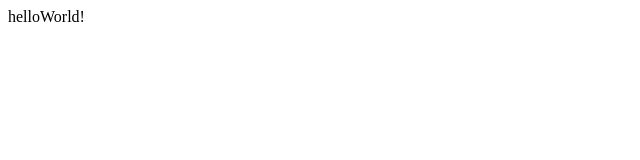
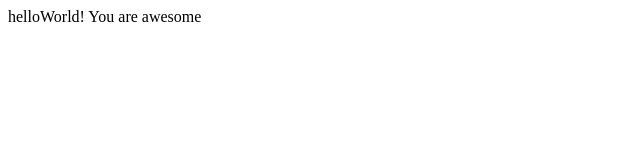
Before and after one commit to Rama24krishna/demo, a plain HTML site: page index.html in a window 1280 px wide. Shown: the whole page, without its empty margins (0-640 px from the left). Drawn offline with Linux system fonts and the light colour scheme.

Commit message:
my first commit

```diff
--- a/index.html
+++ b/index.html
@@ -1 +1,2 @@
-<h>helloWorld!<h>
+<h>helloWorld!
+You are awesome<h>
```
